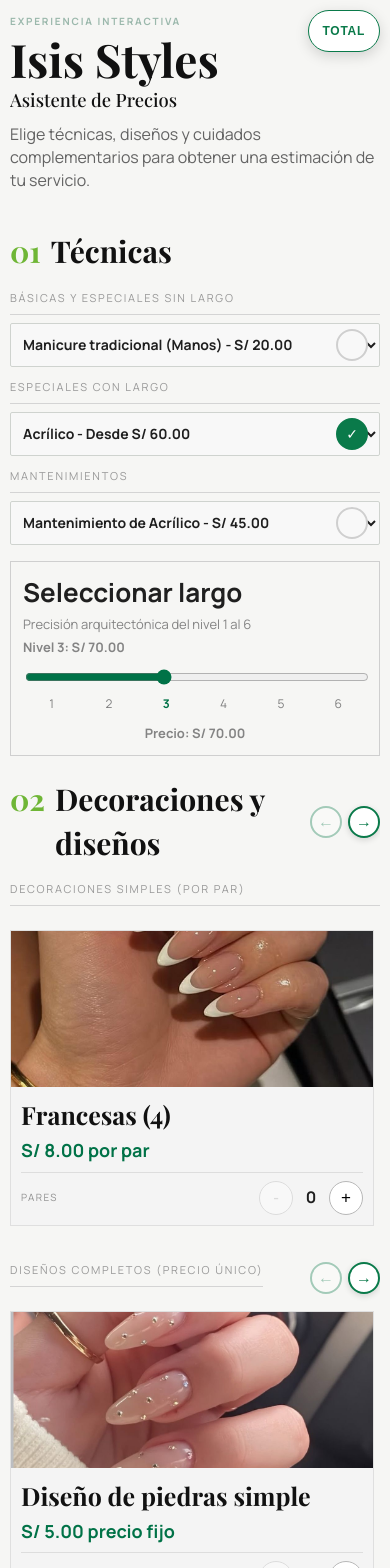
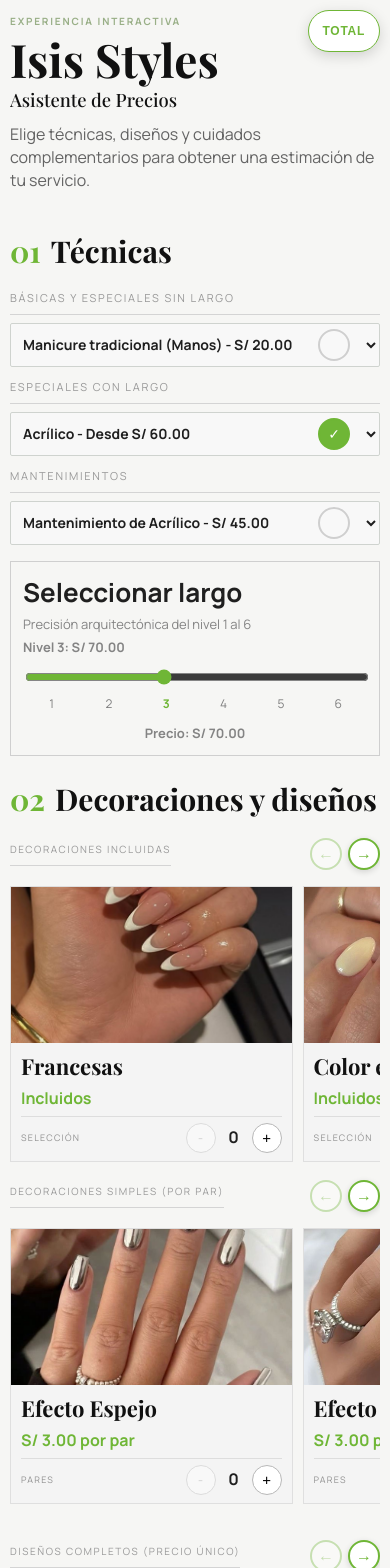
Before and after one commit to Hocchik/isis-style, a React (Vite) app: page / in a window 390 px wide. Shown: the top 1568 px of the page. Built offline with nearby package versions, Linux system fonts and the light colour scheme; a web font is replaced by a local one.

Commit message:
Cambios para mejorar la visualizacion

```diff
--- a/src/App.css
+++ b/src/App.css
@@ -22,6 +22,21 @@
 
 .hero {
   padding: 10px 0 0;
+  display: flex;
+  justify-content: space-between;
+  align-items: flex-start;
+  gap: 28px;
+}
+
+.hero-text {
+  max-width: 720px;
+}
+
+.hero-logo {
+  width: min(220px, 30vw);
+  height: auto;
+  object-fit: contain;
+  margin-top: 6px;
 }
 
 .eyebrow {
@@ -29,7 +44,7 @@
   font-size: 11px;
   letter-spacing: 0.24em;
   text-transform: uppercase;
-  color: #9bb8ac;
+  color: #99af87;
   font-weight: 700;
 }
 
@@ -165,8 +180,8 @@
   background: transparent;
 }
 .mobile-technique-select-wrap .selected-check.is-active {
-  border-color: #0a7a4a;
-  background: #0a7a4a;
+  border-color: #6fb636;
+  background: #6fb636;
   color: #fff;
   font-weight: 700;
 }
@@ -220,10 +235,10 @@
 }
 
 .service-card.active {
-  background: #007247;
+  background: #6fb636;
   color: #fff;
   border-left: none;
-  border-color: #007247;
+  border-color: #6fb636;
 }
 .service-card.active small {
   color: #cbf0de;
@@ -250,7 +265,7 @@
 
 .length-price-preview {
   font-size: 13px;
-  color: #2d5f4d;
+  color: #6fb636;
   font-weight: 600;
 }
 
@@ -287,14 +302,14 @@
 }
 
 .level.active {
-  background: #007247;
+  background: #6fb636;
   color: #fff;
 }
 
 .length-price-mobile {
   margin: 0;
   font-size: 13px;
-  color: #2d5f4d;
+  color: #6fb636;
   font-weight: 600;
   text-align: center;
 }
@@ -348,10 +363,10 @@
 .carousel-arrow {
   width: 44px;
   height: 44px;
-  border: 2px solid #0a7a4a;
+  border: 2px solid #6fb636;
   border-radius: 999px;
   background: #ffffff;
-  color: #0a7a4a;
+  color: #6fb636;
   cursor: pointer;
   font-size: 22px;
   font-weight: 700;
@@ -361,7 +376,7 @@
 }
 
 .carousel-arrow:hover:not(:disabled) {
-  background: #0a7a4a;
+  background: #6fb636;
   color: #fff;
 }
 
@@ -398,7 +413,7 @@
 
 .design-body p {
   margin: 4px 0 12px;
-  color: #007247;
+  color: #6fb636;
   font-size: 20px;
   font-weight: 600;
 }
@@ -409,9 +424,9 @@
 
 .design-toggle {
   width: 100%;
-  border: 1px solid #0a7a4a;
+  border: 1px solid #6fb636;
   background: #fff;
-  color: #0a7a4a;
+  color: #6fb636;
   min-height: 34px;
   font-size: 13px;
   font-weight: 700;
@@ -419,7 +434,7 @@
 }
 
 .design-toggle.active {
-  background: #0a7a4a;
+  background: #6fb636;
   color: #fff;
 }
 
@@ -482,7 +497,7 @@
   display: inline-block;
   margin-bottom: 10px;
   background: #daf4e8;
-  color: #0d6a42;
+  color: #6fb636;
   padding: 3px 8px;
   font-size: 10px;
   font-weight: 700;
@@ -608,7 +623,7 @@
 }
 
 .care-panel-head strong {
-  color: #007247;
+  color: #6fb636;
   font-size: 34px;
 }
 
@@ -628,8 +643,8 @@
 }
 
 .shape-toggle.active {
-  border-color: #0a7a4a;
-  background: #0a7a4a;
+  border-color: #6fb636;
+  background: #6fb636;
   color: #fff;
 }
 
@@ -660,7 +675,7 @@
   width: 22px;
   height: 22px;
   margin: 0;
-  accent-color: #0a7a4a;
+  accent-color: #6fb636;
 }
 
 .retiro-state {
@@ -726,8 +741,8 @@
 }
 
 .reposicion-tab.active {
-  border-color: #0a7a4a;
-  background: #0a7a4a;
+  border-color: #6fb636;
+  background: #6fb636;
   color: #fff;
 }
 
@@ -776,7 +791,7 @@
 }
 
 .reposicion-total {
-  color: #007247;
+  color: #6fb636;
   font-size: 40px;
   line-height: 1;
 }
@@ -868,7 +883,7 @@
   letter-spacing: 0.14em;
   font-weight: 700;
   color: #fff;
-  background: #007247;
+  background: #6fb636;
   cursor: pointer;
 }
 
@@ -964,7 +979,7 @@
 
 .export-total strong {
   font-size: 44px;
-  color: #05663f;
+  color: #6fb636;
 }
 
 .export-jpg-template small {
@@ -1116,6 +1131,12 @@
 
   .hero {
     padding-top: 4px;
+    flex-direction: column;
+    align-items: flex-start;
+  }
+
+  .hero-logo {
+    display: none;
   }
 
   .eyebrow {
@@ -1147,6 +1168,18 @@
   .section-head-with-actions {
     align-items: center;
     gap: 10px;
+    flex-wrap: nowrap;
+  }
+
+  .section-head-with-actions .group-title {
+    width: auto;
+    margin-bottom: 0;
+    font-size: 10px;
+  }
+
+  .section-head-with-actions .carousel-actions {
+    width: auto;
+    justify-content: flex-end;
   }
 
   .carousel-actions {
@@ -1197,8 +1230,12 @@
   }
 
   .mobile-technique-select:focus {
-    outline: 2px solid #0a7a4a;
+    outline: 2px solid #6fb636;
     outline-offset: 1px;
+  }
+
+  .mobile-technique-select-wrap .selected-check {
+    right: 30px;
   }
 
   .service-card-compact {
@@ -1244,7 +1281,7 @@
 
   .mobile-length-range {
     width: 100%;
-    accent-color: #007247;
+    accent-color: #6fb636;
   }
 
   .mobile-length-scale {
@@ -1259,7 +1296,7 @@
   }
 
   .mobile-length-scale span.active {
-    color: #007247;
+    color: #6fb636;
     font-weight: 700;
   }
 
@@ -1277,39 +1314,39 @@
   }
 
   .design-track .design-card {
-    flex-basis: calc(100% - 18px);
+    flex-basis: calc(78% - 18px);
   }
 
   .design-card img {
-    height: 170px;
+    height: 150px;
   }
 
   .design-body {
-    padding: 10px;
+    padding: 8px 10px;
   }
 
   .design-body h3 {
-    font-size: 25px;
+    font-size: 22px;
   }
 
   .design-body p {
-    font-size: 18px;
-    margin-bottom: 8px;
+    font-size: 16px;
+    margin-bottom: 6px;
   }
 
   .qty-control {
-    padding-top: 8px;
+    padding-top: 6px;
   }
 
   .qty-control span {
-    font-size: 10px;
+    font-size: 9px;
   }
 
   .qty-control button,
   .tone-counter button {
-    width: 34px;
-    height: 34px;
-    font-size: 17px;
+    width: 30px;
+    height: 30px;
+    font-size: 15px;
   }
 
   .tone-counter {
@@ -1435,10 +1472,10 @@
     justify-content: center;
     height: 42px;
     padding: 0 14px;
-    border: 1px solid #0a7a4a;
+    border: 1px solid #6fb636;
     border-radius: 999px;
     background: #fff;
-    color: #0a7a4a;
+    color: #6fb636;
     font-size: 12px;
     font-weight: 700;
     letter-spacing: 0.06em;
@@ -1544,7 +1581,7 @@
   }
 
   .design-track .design-card {
-    flex-basis: calc(100% - 8px);
+    flex-basis: calc(78% - 8px);
   }
 
   .design-card img {
--- a/src/App.jsx
+++ b/src/App.jsx
@@ -3,6 +3,7 @@ import './App.css'
 import {
   DECORATION_OPTIONS,
   FULL_DESIGN_OPTIONS,
+  INCLUDED_DECORATION_OPTIONS,
   MANTENIMIENTOS_TECHNIQUES,
   NO_LENGTH_TECHNIQUES,
   PRICE_TABLES,
@@ -184,6 +185,17 @@ function App() {
     }
   }
 
+  function setIncludedSelected(name, isSelected) {
+    setDecorationCounts((prev) => ({
+      ...prev,
+      [name]: isSelected ? 1 : 0,
+    }))
+
+    if (isSelected) {
+      setSelectionOrder((prev) => (prev.includes(name) ? prev : [...prev, name]))
+    }
+  }
+
   function resetEstimateToInitial() {
     setTechniqueKind(INITIAL_ESTIMATE_STATE.techniqueKind)
     setTechniqueName(INITIAL_ESTIMATE_STATE.techniqueName)
@@ -200,6 +212,7 @@ function App() {
     <div className="pricing-page">
       <main className="content-column">
         <header className="hero">
+          <div className="hero-text">
             <p className="eyebrow">Experiencia Interactiva</p>
             <h1>
               Isis Styles
@@ -210,6 +223,8 @@ function App() {
               diseños y cuidados complementarios para obtener una estimación
               de tu servicio.
             </p>
+          </div>
+          {/* <img className="hero-logo" src="/isis-logo-icon.png" alt="Isis Styles" /> */}
         </header>
 
         <TechnicalMasterySection
@@ -227,11 +242,14 @@ function App() {
         />
 
         <ArtistryDesignSection
+          includedDecorationOptions={INCLUDED_DECORATION_OPTIONS}
           simpleDecorationOptions={SIMPLE_DECORATION_OPTIONS}
           fullDesignOptions={FULL_DESIGN_OPTIONS}
           decorationCounts={decorationCounts}
           decorationState={estimate.ui.decorationState}
           decorationPrices={PRICE_TABLES.DECORATION_PRICES}
+          isIncludedDisabled={techniqueKind === 'maintenance'}
+          onSetIncludedSelected={setIncludedSelected}
           onUpdateDecorationQty={updateDecorationQty}
           onSetFullDesignSelected={setFullDesignSelected}
           formatCurrency={formatCurrency}
--- a/src/components/ArtistryDesignSection.jsx
+++ b/src/components/ArtistryDesignSection.jsx
@@ -1,22 +1,50 @@
 import { useEffect, useRef, useState } from 'react'
 
 export function ArtistryDesignSection({
+  includedDecorationOptions,
   simpleDecorationOptions,
   fullDesignOptions,
   decorationCounts,
   decorationState,
   decorationPrices,
+  isIncludedDisabled,
+  onSetIncludedSelected,
   onUpdateDecorationQty,
   onSetFullDesignSelected,
   formatCurrency,
 }) {
   const trackRef = useRef(null)
+  const includedTrackRef = useRef(null)
   const fullTrackRef = useRef(null)
+  const [canScrollIncludedLeft, setCanScrollIncludedLeft] = useState(false)
+  const [canScrollIncludedRight, setCanScrollIncludedRight] = useState(true)
   const [canScrollLeft, setCanScrollLeft] = useState(false)
   const [canScrollRight, setCanScrollRight] = useState(true)
   const [canScrollFullLeft, setCanScrollFullLeft] = useState(false)
   const [canScrollFullRight, setCanScrollFullRight] = useState(true)
   const [preview, setPreview] = useState(null)
+
+  useEffect(() => {
+    const track = includedTrackRef.current
+    if (!track) return undefined
+
+    function updateScrollState() {
+      const maxScroll = track.scrollWidth - track.clientWidth
+      const left = track.scrollLeft
+
+      setCanScrollIncludedLeft(left > 4)
+      setCanScrollIncludedRight(left < maxScroll - 4)
+    }
+
+    updateScrollState()
+    track.addEventListener('scroll', updateScrollState)
+    window.addEventListener('resize', updateScrollState)
+
+    return () => {
+      track.removeEventListener('scroll', updateScrollState)
+      window.removeEventListener('resize', updateScrollState)
+    }
+  }, [includedDecorationOptions.length])
 
   useEffect(() => {
     const track = trackRef.current
@@ -76,6 +104,20 @@ export function ArtistryDesignSection({
     })
   }
 
+  function scrollIncludedTrack(direction) {
+    const track = includedTrackRef.current
+    if (!track) return
+
+    const firstCard = track.querySelector('.design-card')
+    const cardWidth = firstCard ? firstCard.getBoundingClientRect().width : 320
+    const step = cardWidth + 14
+
+    track.scrollBy({
+      left: direction * step,
+      behavior: 'smooth',
+    })
+  }
+
   function scrollFullTrack(direction) {
     const track = fullTrackRef.current
     if (!track) return
@@ -106,14 +148,90 @@ export function ArtistryDesignSection({
           <h2>
             <span>02</span> Decoraciones y diseños
           </h2>
+        </div>
 
-        <div className="carousel-actions" aria-label="Controles del carrusel de diseños">
+        <div className="section-head-with-actions">
+          <p className="group-title">Decoraciones incluidas</p>
+          <div className="carousel-actions" aria-label="Controles del carrusel de decoraciones incluidas">
+            <button
+              type="button"
+              className="carousel-arrow"
+              onClick={() => scrollIncludedTrack(-1)}
+              disabled={!canScrollIncludedLeft}
+              aria-label="Ver decoraciones incluidas anteriores"
+            >
+              ←
+            </button>
+            <button
+              type="button"
+              className="carousel-arrow"
+              onClick={() => scrollIncludedTrack(1)}
+              disabled={!canScrollIncludedRight}
+              aria-label="Ver decoraciones incluidas siguientes"
+            >
+              →
+            </button>
+          </div>
+        </div>
+        <div className="design-carousel">
+          <div className="design-track" ref={includedTrackRef}>
+            {includedDecorationOptions.map((item) => {
+              const isSelected = (decorationCounts[item.name] || 0) > 0
+              const qty = isSelected ? 1 : 0
+              const decorationUi = decorationState[item.name] || {
+                badge: null,
+                isDisabled: false,
+              }
+
+              return (
+                <article key={item.name} className="design-card">
+                  <img
+                    src={item.image}
+                    alt={item.name}
+                    loading="lazy"
+                    onClick={() => setPreview({ src: item.image, name: item.name })}
+                    style={{ cursor: 'pointer' }}
+                  />
+                  <div className="design-body">
+                    <h3>{item.name}</h3>
+                    <p>Incluidos</p>
+                    {decorationUi.badge ? (
+                      <span className="included-badge">{decorationUi.badge}</span>
+                    ) : null}
+                    <div className="qty-control">
+                      <span>Selección</span>
+                      <div>
+                        <button
+                          onClick={() => onSetIncludedSelected(item.name, false)}
+                          disabled={!isSelected || isIncludedDisabled}
+                        >
+                          -
+                        </button>
+                        <strong>{qty}</strong>
+                        <button
+                          onClick={() => onSetIncludedSelected(item.name, true)}
+                          disabled={isSelected || decorationUi.isDisabled || isIncludedDisabled}
+                        >
+                          +
+                        </button>
+                      </div>
+                    </div>
+                  </div>
+                </article>
+              )
+            })}
+          </div>
+        </div>
+
+        <div className="section-head-with-actions">
+          <p className="group-title">Decoraciones simples (por par)</p>
+          <div className="carousel-actions" aria-label="Controles del carrusel de decoraciones simples">
             <button
               type="button"
               className="carousel-arrow"
               onClick={() => scrollTrack(-1)}
               disabled={!canScrollLeft}
-            aria-label="Ver diseños anteriores"
+              aria-label="Ver decoraciones simples anteriores"
             >
               ←
             </button>
@@ -122,14 +240,12 @@ export function ArtistryDesignSection({
               className="carousel-arrow"
               onClick={() => scrollTrack(1)}
               disabled={!canScrollRight}
-            aria-label="Ver diseños siguientes"
+              aria-label="Ver decoraciones simples siguientes"
             >
               →
             </button>
           </div>
         </div>
-
-      <p className="group-title">Decoraciones simples (por par)</p>
         <div className="design-carousel">
           <div className="design-track" ref={trackRef}>
             {simpleDecorationOptions.map((item) => {
@@ -151,9 +267,6 @@ export function ArtistryDesignSection({
                   <div className="design-body">
                     <h3>{item.name}</h3>
                     <p>{formatCurrency(decorationPrices[item.name] || 0)} por par</p>
-                {decorationUi.badge ? (
-                  <span className="included-badge">{decorationUi.badge}</span>
-                ) : null}
                     <div className="qty-control">
                       <span>Pares</span>
                       <div>
--- a/src/config/pricing.js
+++ b/src/config/pricing.js
@@ -28,12 +28,17 @@ export const WITH_LENGTH_TECHNIQUES = [
 const DECORATION_PLACEHOLDER_IMAGE =
   'https://images.unsplash.com/photo-1610992015732-2449b76344bc?auto=format&fit=crop&w=700&q=80'
 
+export const INCLUDED_DECORATION_OPTIONS = [
+  { name: 'Francesas', image: '/francesas.jpeg' },
+  { name: 'Color entero', image: '/color-entero.jpeg' },
+]
+
 export const SIMPLE_DECORATION_OPTIONS = [
-  { name: 'Francesas (4)', image: '/francesas.jpeg' },
-  { name: 'Color entero', image: '/color-entero.jpeg' },
   { name: 'Efecto Espejo', image: '/efecto-espejo.jpeg' },
   { name: 'Efecto Aurora', image: '/efecto-aurora.jpeg' },
   { name: 'Efecto Azúcar', image: '/efecto-azucar.jpeg' },
+  { name: 'Francesas (4)', image: '/francesas.jpeg' },
+  { name: 'Color entero', image: '/color-entero.jpeg' },
   { name: 'Carey', image: '/carey.jpeg' },
   { name: 'Blooming', image: '/blooming.jpeg' },
   { name: 'Polka dots', image: '/polka-dot.jpeg' },
@@ -57,7 +62,11 @@ export const FULL_DESIGN_OPTIONS = [
   { name: 'Nail art complicado', image: '/nail-art-complicado.jpeg' },
 ]
 
-export const DECORATION_OPTIONS = [...SIMPLE_DECORATION_OPTIONS, ...FULL_DESIGN_OPTIONS]
+export const DECORATION_OPTIONS = [
+  ...INCLUDED_DECORATION_OPTIONS,
+  ...SIMPLE_DECORATION_OPTIONS,
+  ...FULL_DESIGN_OPTIONS,
+]
 
 export const CARE_OPTIONS = [
   {
@@ -159,6 +168,7 @@ export const PRICE_TABLES = {
     'Nail art simple': 10,
     'Nail art complicado': 20,
   },
+  INCLUDED_DECORATIONS: INCLUDED_DECORATION_OPTIONS.map((item) => item.name),
   CHANGE_SHAPE_PRICE: 10,
   RETIRO_PRICES: {
     none: 0,
--- a/src/domain/calculateEstimate.js
+++ b/src/domain/calculateEstimate.js
@@ -2,8 +2,6 @@
  * Pure estimator for nail service pricing.
  * Deterministic, side-effect free and O(n) over selected items.
  */
-const FREE_DECORATION_UNITS = 2
-
 const DEFAULT_INPUTS = {
   techniqueKind: 'no-length',
   techniqueName: '',
@@ -22,6 +20,7 @@ const DEFAULT_PRICE_TABLES = {
   CHANGE_SHAPE_PRICE: 0,
   RETIRO_PRICES: { none: 0, acrilico: 0, gel: 0 },
   REPOSICION_PRICES: { none: 0, acrilico: 0, polygel: 0, 'builder-gel': 0 },
+  INCLUDED_DECORATIONS: [],
   NON_COMBINABLE_DECORATIONS: {},
 }
 
@@ -76,16 +75,25 @@ function normalizeSelectionOrder(selectionOrder, knownNames) {
     })
 }
 
-function buildDecorationState(names, counts, nonCombinable, freeAllocation) {
+function buildDecorationState(names, counts, nonCombinable, freeAllocation, groupState) {
   const state = {}
+  const includedSet = groupState.includedSet
+  const hasSimpleSelected = groupState.hasSimpleSelected
+  const hasFullSelected = groupState.hasFullSelected
 
   for (const name of names) {
     const isSelected = (counts[name] || 0) > 0
     const conflicts = Array.isArray(nonCombinable[name]) ? nonCombinable[name] : []
     const hasSelectedConflict = conflicts.some((conflictName) => (counts[conflictName] || 0) > 0)
+    const isIncluded = includedSet.has(name)
+    const isFullDesign = isFullDesignDecoration(name)
+    const isSimple = !isIncluded && !isFullDesign
+    const isGroupBlocked =
+      (!isSelected && isFullDesign && hasSimpleSelected) ||
+      (!isSelected && isSimple && hasFullSelected)
 
     state[name] = {
-      isDisabled: !isSelected && hasSelectedConflict,
+      isDisabled: !isSelected && (hasSelectedConflict || isGroupBlocked),
       badge: (freeAllocation[name] || 0) > 0 ? 'incluido' : null,
     }
   }
@@ -118,6 +126,7 @@ function isFullDesignDecoration(name) {
  * @property {number} CHANGE_SHAPE_PRICE
  * @property {Record<string, number>} RETIRO_PRICES
  * @property {Record<string, number>} REPOSICION_PRICES
+ * @property {string[]} [INCLUDED_DECORATIONS]
  * @property {Record<string, string[]>} [NON_COMBINABLE_DECORATIONS]
  */
 
@@ -300,14 +309,22 @@ export function calculateEstimate(rawInputs = {}, rawPriceTables = {}) {
     }
   }
 
-  let remainingFree = FREE_DECORATION_UNITS
+  const includedSet = new Set(
+    Array.isArray(tables.INCLUDED_DECORATIONS)
+      ? tables.INCLUDED_DECORATIONS.filter((name) => typeof name === 'string')
+      : [],
+  )
+
+  let hasSimpleSelected = false
+  let hasFullSelected = false
 
   for (const name of orderedNames) {
     const rawQty = clampNonNegativeInt(normalizedDecorationCounts[name], 0)
     const isFullDesign = isFullDesignDecoration(name)
-    const qty = isFullDesign ? Math.min(rawQty, 1) : rawQty
+    const isIncluded = includedSet.has(name)
+    const qty = isFullDesign || isIncluded ? Math.min(rawQty, 1) : rawQty
 
-    if (isFullDesign && rawQty > 1) {
+    if ((isFullDesign || isIncluded) && rawQty > 1) {
       pushMessage(
         messages,
         'info',
@@ -321,12 +338,17 @@ export function calculateEstimate(rawInputs = {}, rawPriceTables = {}) {
       continue
     }
 
-    const freeHere = isFullDesign ? 0 : Math.min(qty, remainingFree)
+    const freeHere = isIncluded ? qty : 0
     const chargedQty = qty - freeHere
-    if (!isFullDesign) {
-      remainingFree -= freeHere
+    freeAllocation[name] = freeHere
+
+    if (!isIncluded && !isFullDesign && qty > 0) {
+      hasSimpleSelected = true
     }
-    freeAllocation[name] = freeHere
+
+    if (isFullDesign && qty > 0) {
+      hasFullSelected = true
+    }
 
     const unitPrice = getSafePrice(
       tables.DECORATION_PRICES?.[name],
@@ -428,6 +450,11 @@ export function calculateEstimate(rawInputs = {}, rawPriceTables = {}) {
     normalizedDecorationCounts,
     tables.NON_COMBINABLE_DECORATIONS || {},
     freeAllocation,
+    {
+      includedSet,
+      hasSimpleSelected,
+      hasFullSelected,
+    },
   )
 
   const itemsWithDisableState = items.map((item) => {
```
Also changed, not shown: public/isis-logo-icon.png (renamed from public/isis-logo-icon.jpg), 1 other file (tests, documents, lock files or other folders). Lines whose indentation alone changed are shown as unchanged.
